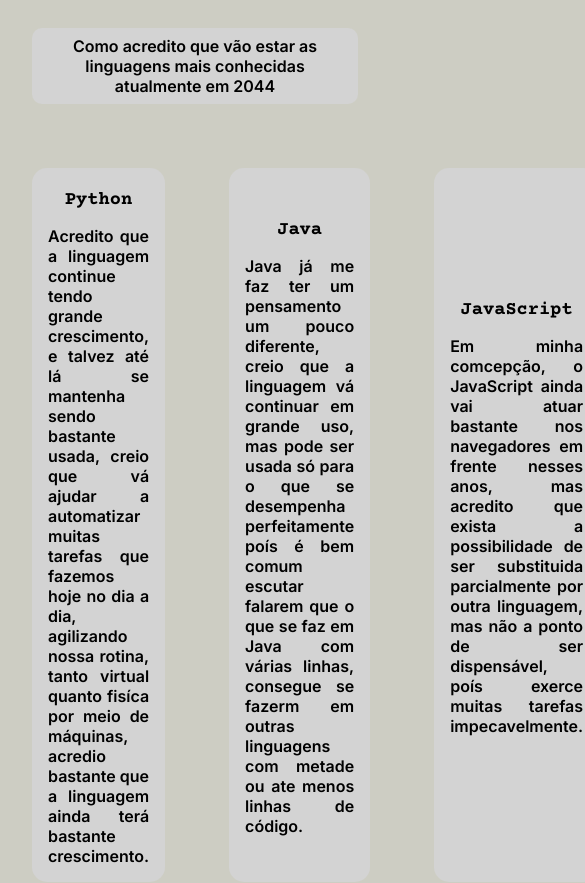
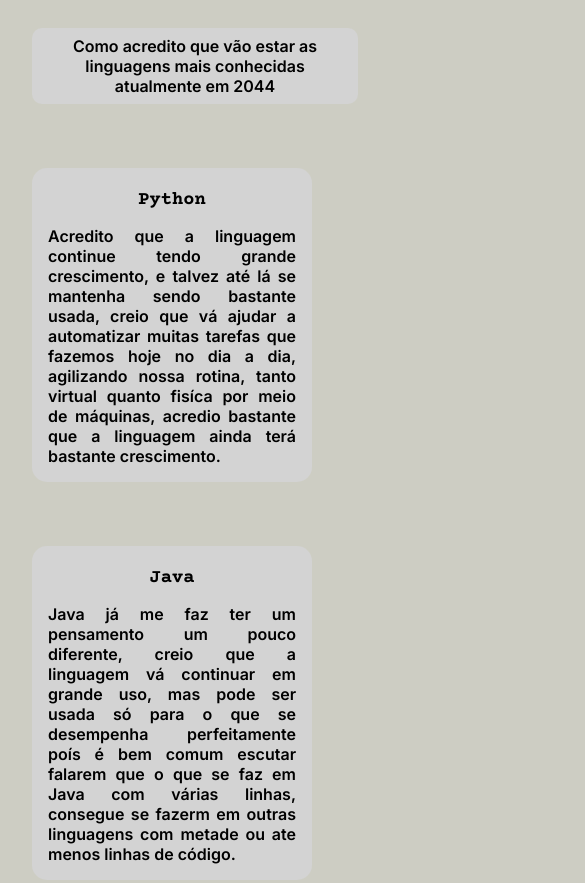
Before and after one commit to nPreissler/Linguagens-de-programacao-daqui-20-anos, a plain HTML site: page index.html in a window 390 px wide. Shown: the part 1520-2403 px from the top of the page, 585 px wide, since content can reach past the window. Drawn offline with nearby package versions, Linux system fonts and the light colour scheme.

Commit message:
Update style.css

```diff
--- a/style.css
+++ b/style.css
@@ -158,3 +158,10 @@ footer{
     padding: 1em;
     justify-content: space-between;
 }
+
+@media all and (max-width: 760px){
+    .container{
+        display: flex;
+        flex-direction: column;
+    }
+}
```
